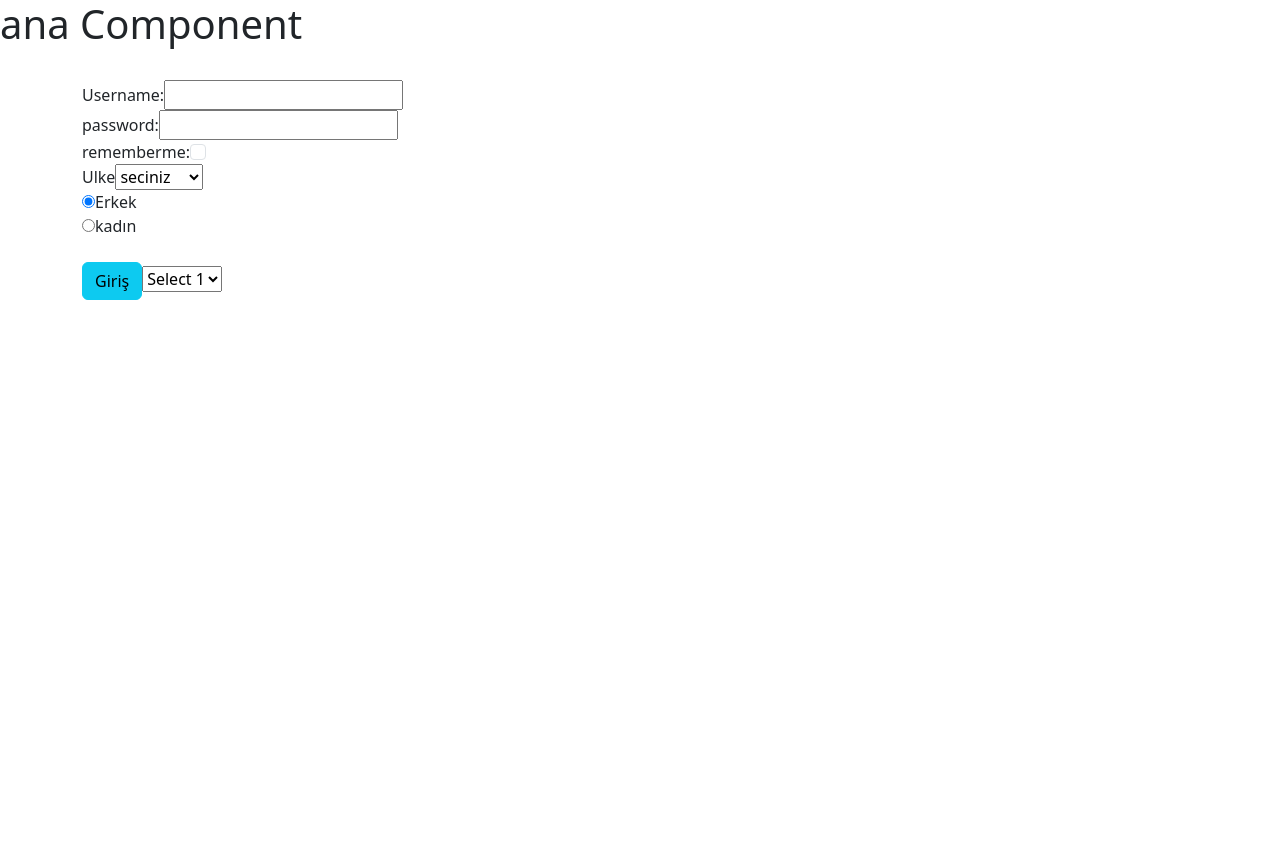
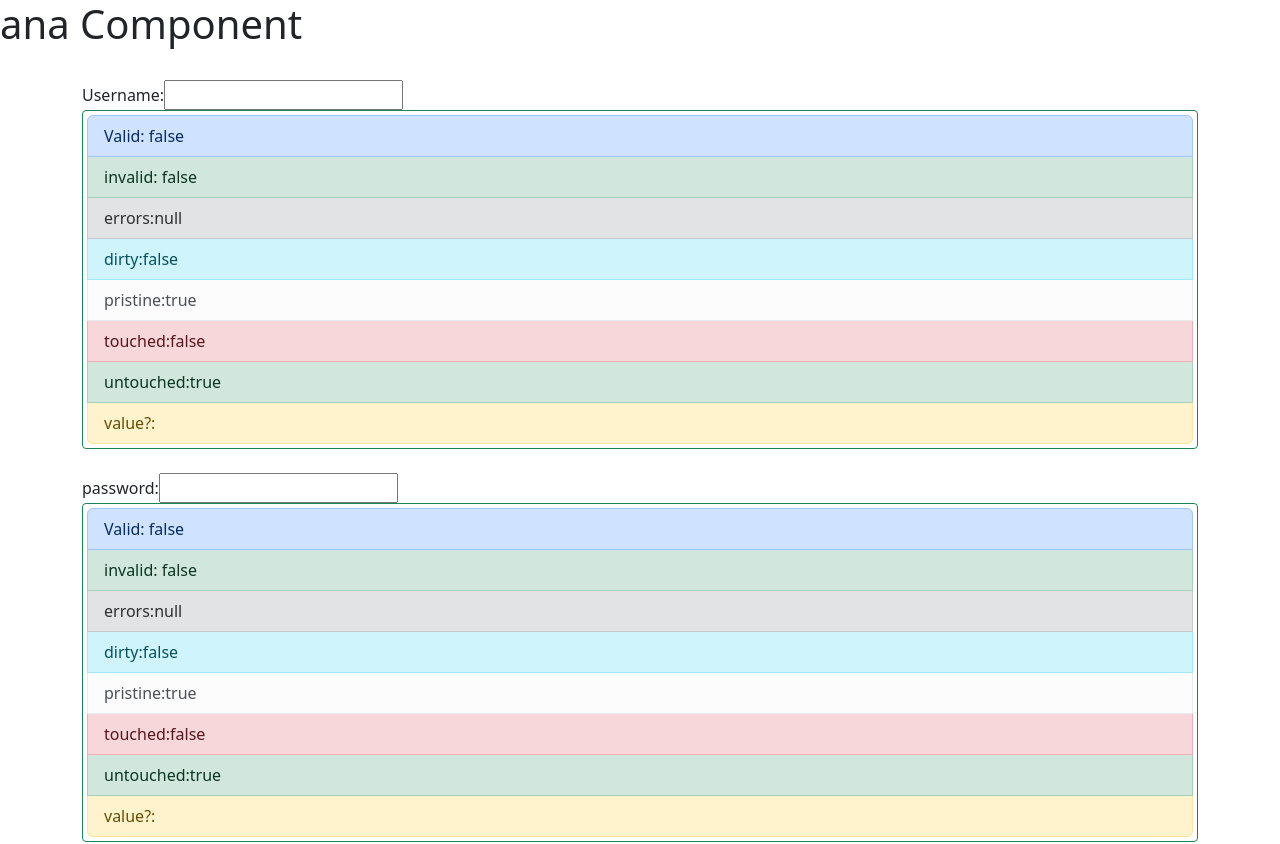
Before and after one commit to Kerim-ARAT/Turkcell-Anglur-Apps, an Angular app in the folder angularapp/: page / in a window 1280 px wide. Shown: the top 844 px of the page. Before the commit the page ends 800 px from the top, so only its background shows below. Built offline with nearby package versions, Linux system fonts and the light colour scheme.

Commit message:
Template Driven Forms 9.Kısım ( NgModel)

```diff
--- a/angularapp/src/app/Forms/template-driven/template-driven.component.html
+++ b/angularapp/src/app/Forms/template-driven/template-driven.component.html
@@ -1,10 +1,46 @@
 <form #saveForm="ngForm" class="container" (ngSubmit)="save(saveForm)">
+
 <label for="userName">Username:</label>
-<input type="text" name="userName2" [(ngModel)]="loginMode.userName" >
+<input #userNameInput="ngModel" type="text" name="userName2" [(ngModel)]="loginMode.userName" >
+<div class="border border-success rounded-1 p-1">
+    <ul class="list-group">
+        <li class="list-group-item list-group-item-primary"> Valid: {{userNameInput.invalid}}</li>
+        <li class="list-group-item list-group-item-success">invalid: {{userNameInput.invalid}}</li>
+        <li class="list-group-item list-group-item-secondary">errors:{{userNameInput.errors | json}}</li>
+        <li class="list-group-item list-group-item-info">dirty:{{userNameInput.dirty}}</li>
+        <li class="list-group-item list-group-item-light">pristine:{{userNameInput.pristine}}</li>
+        <li class="list-group-item list-group-item-danger">touched:{{userNameInput.touched}}</li>
+        <li class="list-group-item list-group-item-success">untouched:{{userNameInput.untouched}}</li>
+        <li class="list-group-item list-group-item-warning">value?: {{userNameInput.value}}</li>
+    </ul>
+</div>
+
+
+
+
+
 <br>
 <label for="password">password: </label>
-<input type="password" name="password2"  [(ngModel)]="loginMode.passworld">
+<input #passworld="ngModel" type="password" name="password2"  [(ngModel)]="loginMode.passworld">
 <br>
+<div class="p-1 border border-success rounded-1 ">
+    <ul class="list-group">
+        <li class="list-group-item list-group-item-primary"> Valid: {{passworld.invalid}}</li>
+        <li class="list-group-item list-group-item-success">invalid: {{passworld.invalid}}</li>
+        <li class="list-group-item list-group-item-secondary">errors:{{passworld.errors | json}}</li>
+        <li class="list-group-item list-group-item-info">dirty:{{passworld.dirty}}</li>
+        <li class="list-group-item list-group-item-light">pristine:{{passworld.pristine}}</li>
+        <li class="list-group-item list-group-item-danger">touched:{{passworld.touched}}</li>
+        <li class="list-group-item list-group-item-success">untouched:{{passworld.untouched}}</li>
+        <li class="list-group-item list-group-item-warning">value?: {{passworld.value}}</li>
+    </ul>
+</div>
+
+
+
+
+
+
 <label for="rememberME2"> rememberme:</label>
 <input type="checkbox" class="form-check-input" name="rememberME2" [ngModel]="loginMode.rememberME">
 <br>
@@ -16,16 +52,17 @@
 <div *ngFor="let item of genderMenu">
     <input (ngModelChange)="gender($event)" type="radio" name="gender" [value]="item.value" [ngModel]="loginMode.gender">{{item.text}}
 </div>
+<!-- manuel  event Exempl -->
 <!-- <input type="radio" name="gender" [value]="1" [ngModel]="loginMode.gender">erkek
 <input type="radio" name="gender" value="2" [ngModel]="loginMode.gender">Kadın -->
 <br>
 <button  type="submit" class="btn btn-info">Giriş</button>
 
-
-<select #myselect (change)="selectManuel(myselect.value)" name="selectManuel" id="">
+<!-- chenge Event exemple -->
+<!-- <select #myselect (change)="selectManuel(myselect.value)" name="selectManuel" id="">
     <option value="1">Select 1</option>
     <option value="2">select 2</option>
     <option value="3">select 3</option>
-</select>
+</select> -->
 
 </form>
--- a/angularapp/src/app/Forms/template-driven/template-driven.component.ts
+++ b/angularapp/src/app/Forms/template-driven/template-driven.component.ts
@@ -1,4 +1,4 @@
-import { NgFor } from '@angular/common';
+import { CommonModule, NgFor } from '@angular/common';
 import { Component } from '@angular/core';
 import { FormsModule, NgForm, NgModel } from '@angular/forms';
 import { fromEvent } from 'rxjs';
@@ -6,7 +6,7 @@ import { fromEvent } from 'rxjs';
 @Component({
   selector: 'app-template-driven',
   standalone: true,
-  imports: [FormsModule,NgFor],
+  imports: [FormsModule,NgFor,CommonModule],
   templateUrl: './template-driven.component.html',
   styleUrl: './template-driven.component.css'
 })
```
